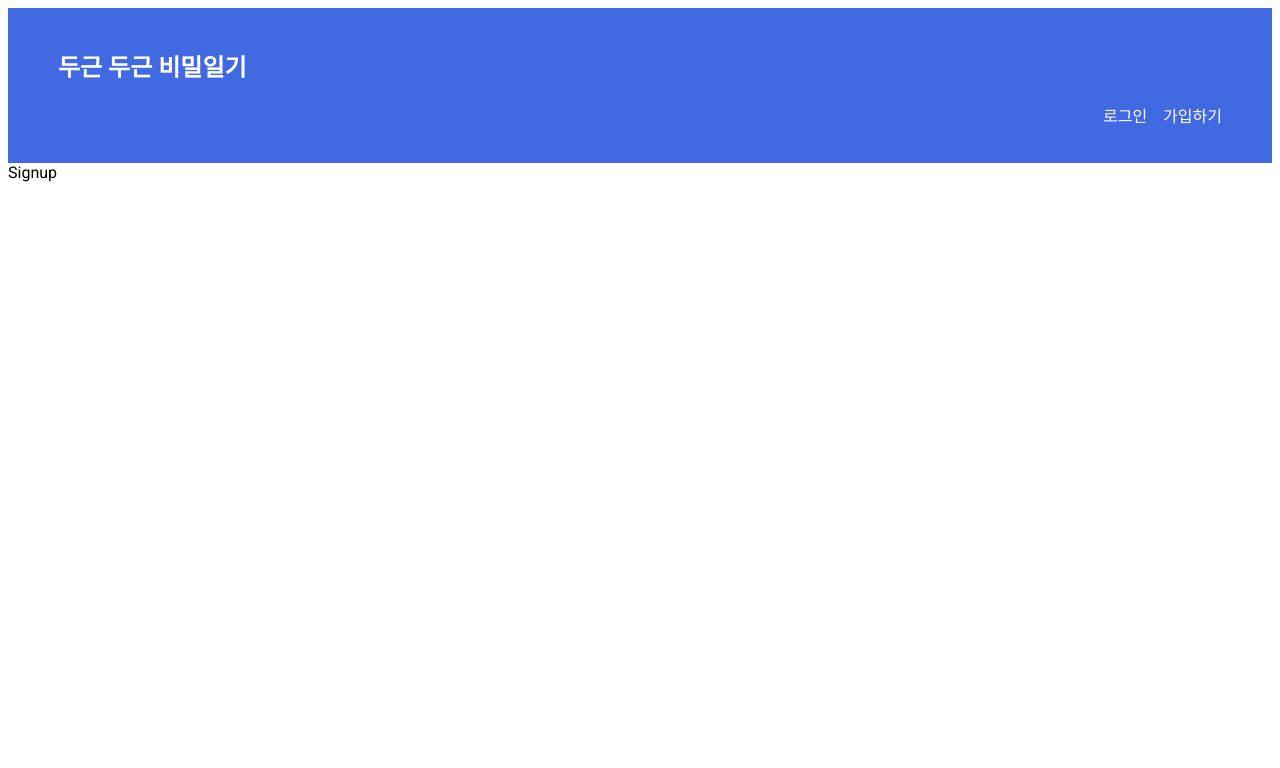
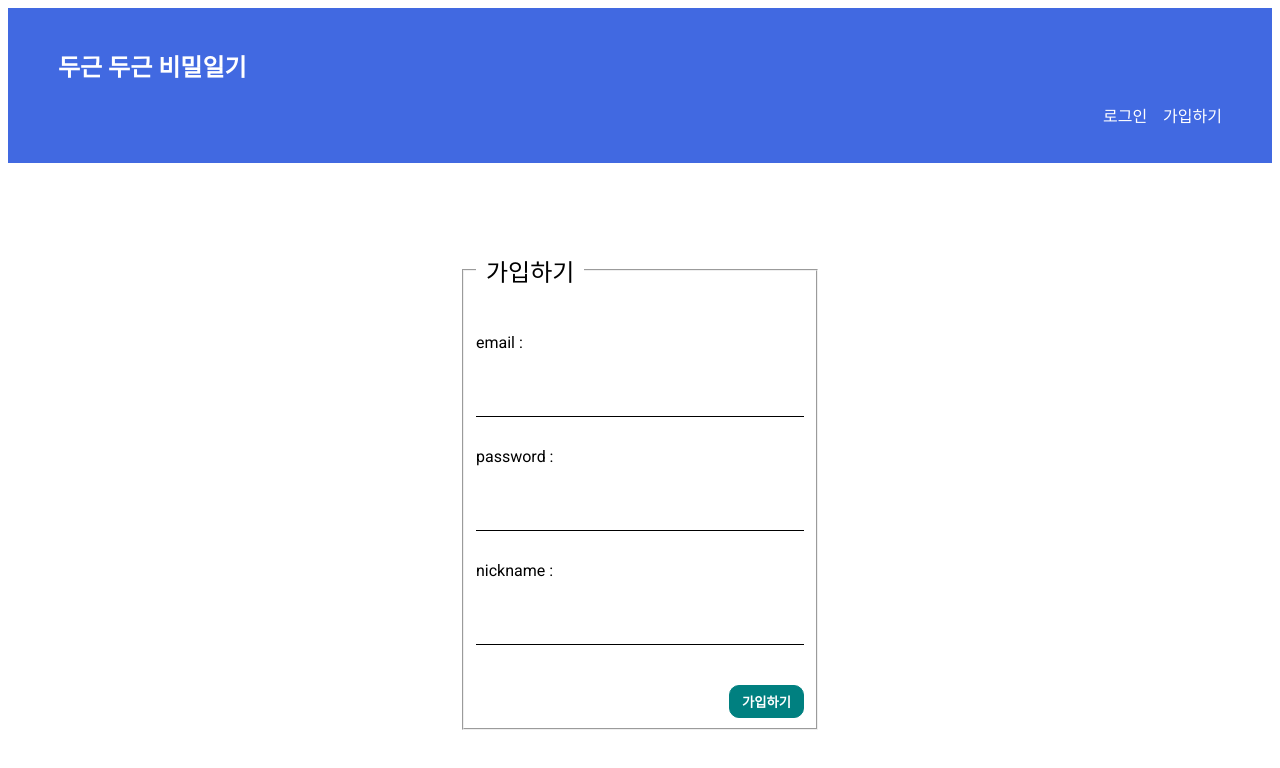
Before and after one commit to ucoder-git/my-diary, a React (Create React App) app: page /signup in a window 1280 px wide. Shown: the top 768 px of the page. Built offline with nearby package versions, Linux system fonts and the light colour scheme; the HTML template or start-up script is replaced by a standard one.

Commit message:
회원가입 필드 구성

```diff
--- a/src/pages/login/Login.module.css
+++ b/src/pages/login/Login.module.css
@@ -0,0 +1,38 @@
+.login_form {
+    max-width: 360px;
+    margin: 60px auto;
+    padding: 20px;
+}
+
+.login_form legend {
+    font-size: 1.5em;
+    padding: 10px;
+}
+
+.login_form label {
+    display: block;
+    margin: 30px 0;
+}
+
+.login_form input {
+    display: block;
+    width: 100%;
+    box-sizing: border-box;
+    padding: 8px 6px;
+    font-size: 1em;
+    color: #777;
+    border: none;
+    border-bottom: 1px solid black;
+}
+
+.login_form button {
+    margin-top: 40px;
+    float: right;
+    padding: 6px 12px;
+    border-radius: 10px;
+    color: #fff;
+    background-color: teal;
+    border: 1px solid teal;
+    font-weight: bold;
+    cursor: pointer;
+}
--- a/src/pages/signup/Signup.js
+++ b/src/pages/signup/Signup.js
@@ -1,9 +1,47 @@
 import styles from './Signup.module.css'
-import React, { Component }  from 'react';
+import { useState } from 'react'
+import React from 'react';
 
 
 export default function Signup() {
+    const [email, setEmail] = useState('');
+    const [password, setPassword] = useState('');
+    const [displayName, setDisplayName]= useState('');
+
+    const handleData = (event) => {
+        if (event.target.type === "email") {
+            setEmail(event.target.value);
+        } else if (event.target.type === "password") {
+            setPassword(event.target.value);
+        }else if (event.target.type === "text") {
+            setDisplayName(event.target.value);
+        }
+    }
+
+    const handleSubmit = (event) => {
+        event.preventDefault();
+        console.log(email, password);
+    }
+
     return (
-        <div>Signup</div>
+
+        <form className={styles.signup_form} onSubmit={handleSubmit} >
+            <fieldset>
+                <legend>가입하기</legend>
+
+                <label htmlFor="myEmail">email : </label>
+                <input type="email" id="myEmail" required onChange={handleData} value={email} />
+
+                <label htmlFor="myPassWord">password : </label>
+                <input type="password" id="myPassWord" required onChange={handleData} value={password} />
+
+                <label htmlFor="myNickName">nickname : </label>
+                <input type="email" id="myNickName" required onChange={handleData} value={displayName} />
+
+
+                <button type="submit" className={styles.btn}>가입하기</button>
+            </fieldset>
+        </form>
+
     )
 }
--- a/src/pages/signup/Signup.module.css
+++ b/src/pages/signup/Signup.module.css
@@ -0,0 +1,38 @@
+.signup_form {
+    max-width: 360px;
+    margin: 60px auto;
+    padding: 20px;
+}
+
+.signup_form legend {
+    font-size: 1.5em;
+    padding: 10px;
+}
+
+.signup_form label {
+    display: block;
+    margin: 30px 0;
+}
+
+.signup_form input {
+    display: block;
+    width: 100%;
+    box-sizing: border-box;
+    padding: 8px 6px;
+    font-size: 1em;
+    color: #777;
+    border: none;
+    border-bottom: 1px solid black;
+}
+
+.signup_form button {
+    margin-top: 40px;
+    float: right;
+    padding: 6px 12px;
+    border-radius: 10px;
+    color: #fff;
+    background-color: teal;
+    border: 1px solid teal;
+    font-weight: bold;
+    cursor: pointer;
+}
```
Also changed, not shown: src/pages/login/Login.js (line endings or trailing spaces), 1 other file (tests, documents, lock files or other folders).
